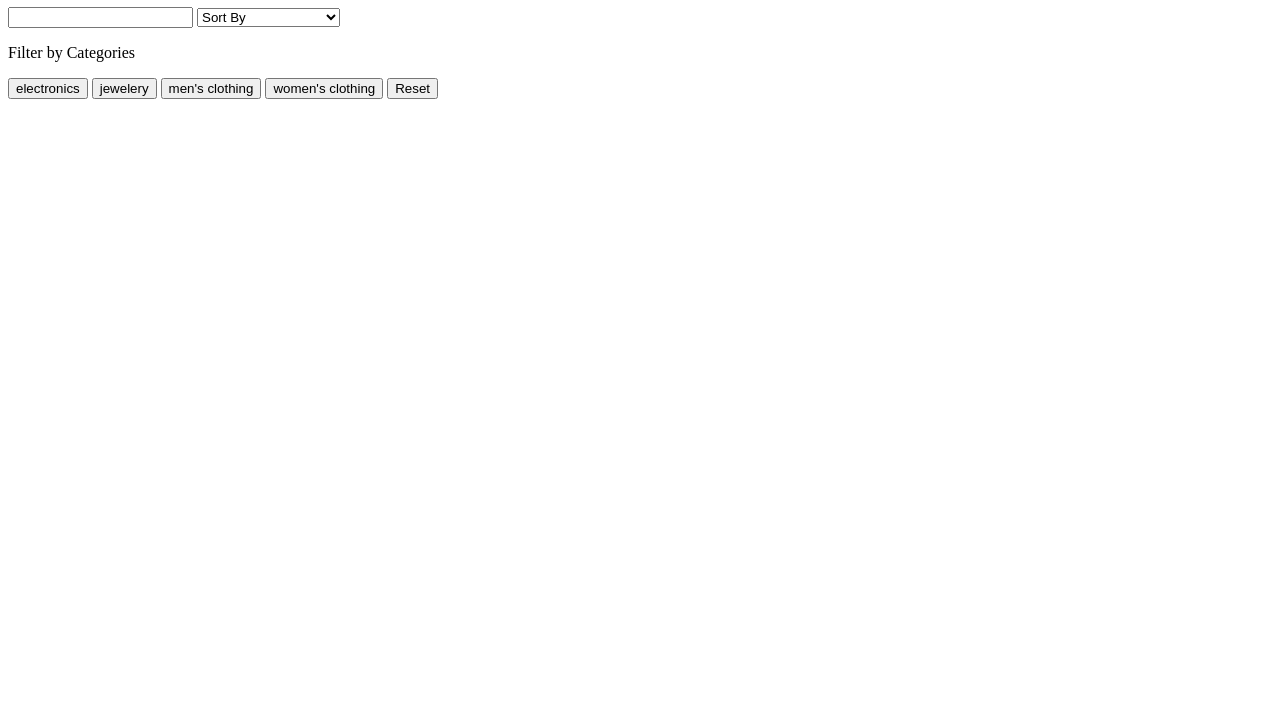
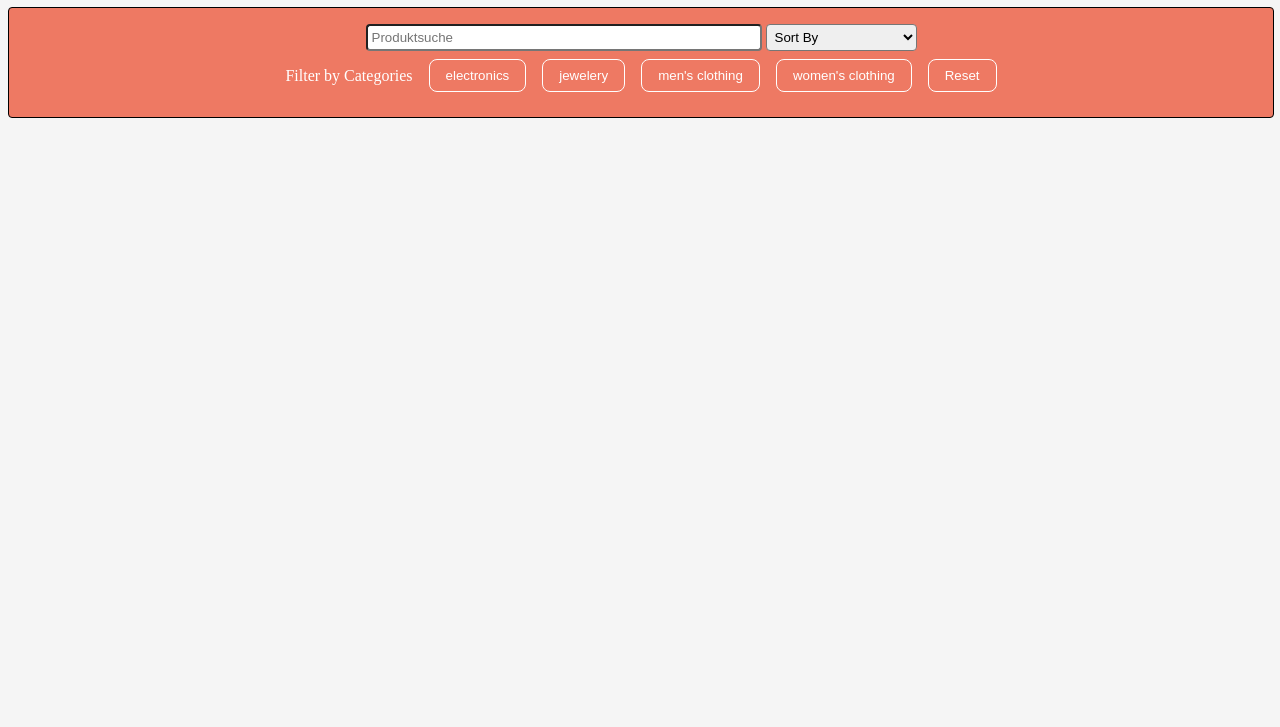
Before and after one commit to renehellmich/project_fakeShopAPI, a website with bundled scripts: page index.html in a window 1280 px wide. Shown: the part 73-800 px from the top of the page. Built offline with nearby package versions, Linux system fonts and the light colour scheme; no server answers.

Commit message:
update womens selection, work on css

```diff
--- a/assets/js/functions.js
+++ b/assets/js/functions.js
@@ -8,7 +8,9 @@ export const functions = {
         data.forEach(el => {
             variables.outputSection.innerHTML += `
                 <div class='divProduct'>
-                <img src='${el.image}' alt='' class='divImg'>
+                <figure class='imgContainer'>
+                    <img src='${el.image}' alt='' class='divImg'>
+                </figure>
                 <p class='pProductDescription'>${el.title}</p>
                 <hr>
                 <div class='divProductFooter'>
@@ -35,7 +37,7 @@ export const functions = {
         return filterArr
     },
     filterWomens: (data) => {
-        const filterArr = data.filter(el => el.category == "")
+        const filterArr = data.filter(el => el.category == "women's clothing")
 
         return filterArr
     }
--- a/assets/scss/main.scss
+++ b/assets/scss/main.scss
@@ -3,10 +3,51 @@
 
 body {
 
+    // @include mix.displaySetting(flex, center, column, "", 16px, "");
+    @include mix.color("", var.$color-background);
+    text-align: center;
     header {
 
+        h1 {
+            text-align: center;
+            @include mix.color(var.$color-orange, "")
+        }
+        #navBar {
+            border: 1px solid black;
+            @include mix.dimensions(100%, "");
+            background-color: var.$color-orange;
+            border-radius: 4px;
+            padding: 16px 0;
 
+            #divSearchBar {
+                #searchString {
+                    border-radius: 4px;
+                    @include mix.dimensions(30vw, "");
+                    padding: 4px
+                }
+                #sortBy {
+                    border-radius: 4px;
+                    padding: 4px
+                }
+            }
+
+            #divFilterCategories {
+                @include mix.displaySetting(flex, center, row, center, 16px, "");
+                @include mix.color(white, "");
+
+                button {
+                    @include mix.dimensions("", min-content);
+                    @include mix.color(white, var.$color-orange);
+                    border: 1px solid white;
+                    border-radius: 8px;
+                    padding: 8px 16px;
+
+                }
+
+            }
+        }
     }
+
     main {
 
         #sectionArticle {
@@ -16,11 +57,17 @@ body {
 
                 @include mix.displaySetting(flex, center, column, center, var.$div-gap, "");
                 @include mix.dimensions(var.$div-width, "");
+                @include mix.color("", white);
                 border: 1px solid black;
 
-                .divImg {
+                .imgContainer {
 
-                    @include mix.dimensions(100%, "")
+                    @include mix.dimensions("", 20vh);
+                    text-align: center;
+                    .divImg {
+
+                        @include mix.dimensions(100%, "");
+                    }
                 }
             }
         }
--- a/assets/scss/mixin.scss
+++ b/assets/scss/mixin.scss
@@ -11,3 +11,8 @@
     width: $width;
     height: $height;
 }
+
+@mixin color($color, $background) {
+    color: $color;
+    background-color: $background;
+}
--- a/assets/scss/variables.scss
+++ b/assets/scss/variables.scss
@@ -1,3 +1,6 @@
 $global-padding: 64px;
 $div-width: calc((100% - $global-padding * 2) / 3);
 $div-gap: 16px;
+
+$color-orange: rgb(238,121,99);
+$color-background: rgb(245,245,245);
--- a/index.html
+++ b/index.html
@@ -11,7 +11,7 @@
         <h1>SuperFakeStore</h1>
         <nav id="navBar">
             <div id="divSearchBar">
-                <input type="text" name="searchString" id="searchString">
+                <input type="text" name="searchString" id="searchString" placeholder="Produktsuche">
                 <select name="sortBy" id="sortBy">
                     <option value="sortBy">Sort By</option>
                     <option value="priceUp">Price - High to Low</option>
```
Also changed, not shown: assets/css/style.css, 1 other file.
